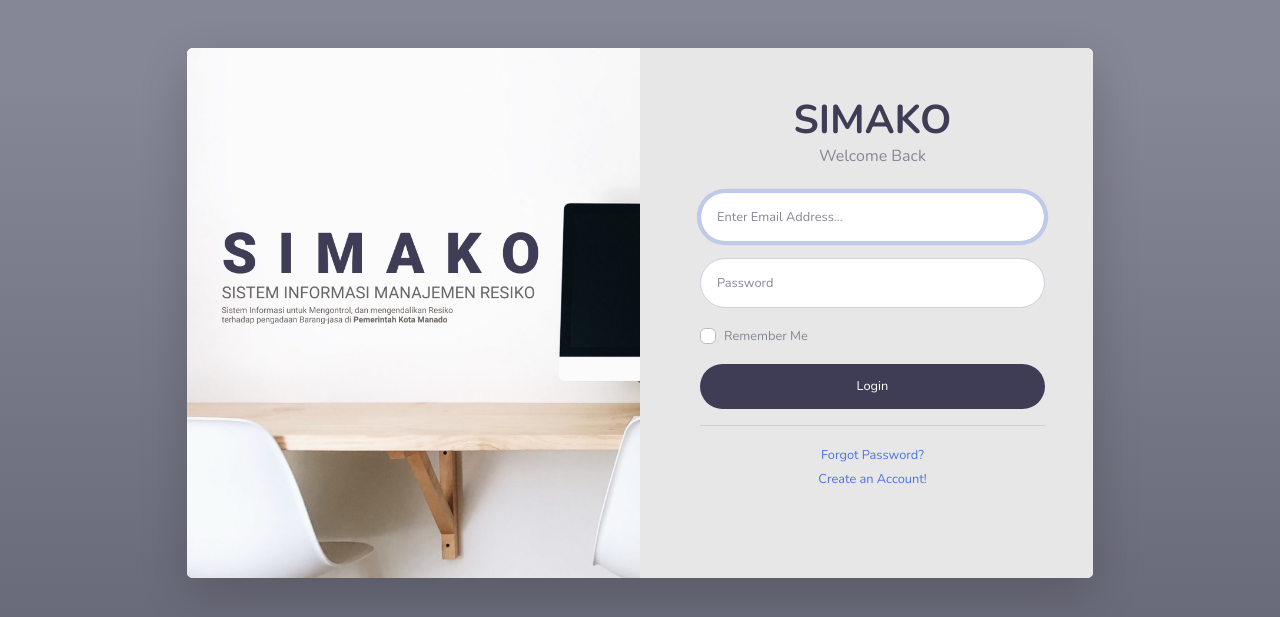
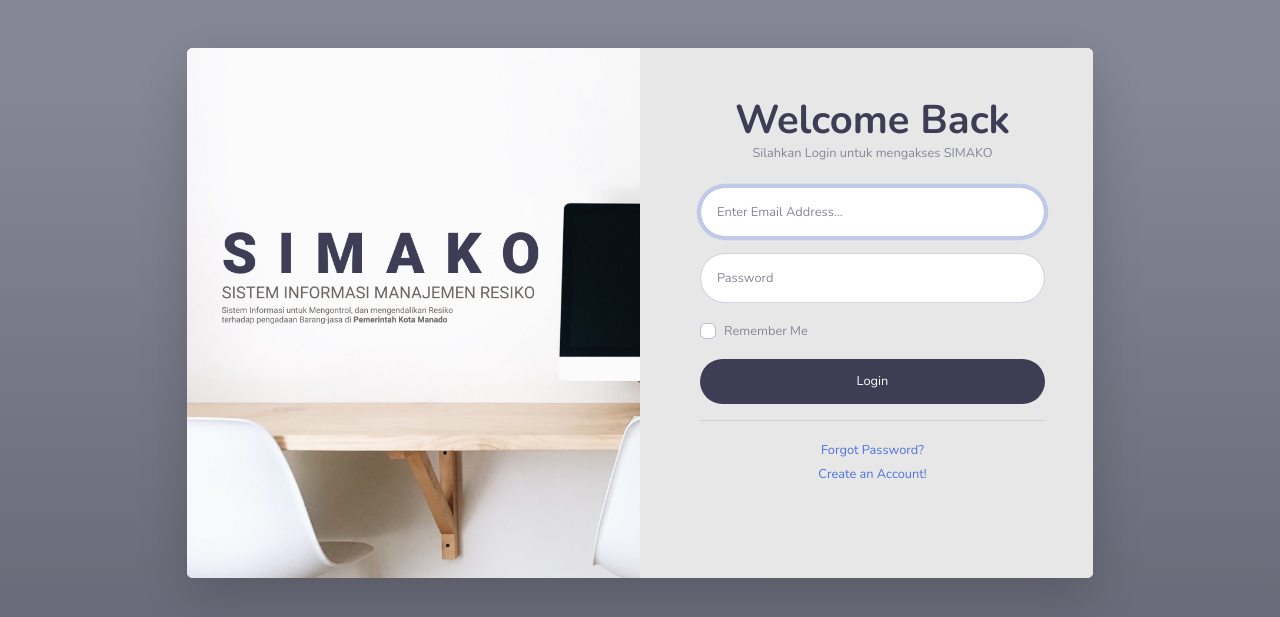
Before and after one commit to riyansasaja/simako, a CodeIgniter app: page /database/auth in a window 1280 px wide. Shown: the top 617 px of the page. Run offline with CodeIgniter, Linux system fonts and the light colour scheme.

Commit message:
perubahan sedikit

```diff
--- a/application/views/auth/login.php
+++ b/application/views/auth/login.php
@@ -45,8 +45,8 @@
                             <div class="col-lg-6 bg-abu2">
                                 <div class="p-5">
                                     <div class="text-center">
-                                        <h1 class="h4 text-kedua judul">SIMAKO</h1>
-                                        <p class="mb-4">Welcome Back</p>
+                                        <h1 class="h4 text-kedua judul">Welcome Back</h1>
+                                        <p class="mb-4 small">Silahkan Login untuk mengakses SIMAKO </p>
                                     </div>
                                     <form method="POST" action="" class="user">
                                         <div class="form-group">
```
